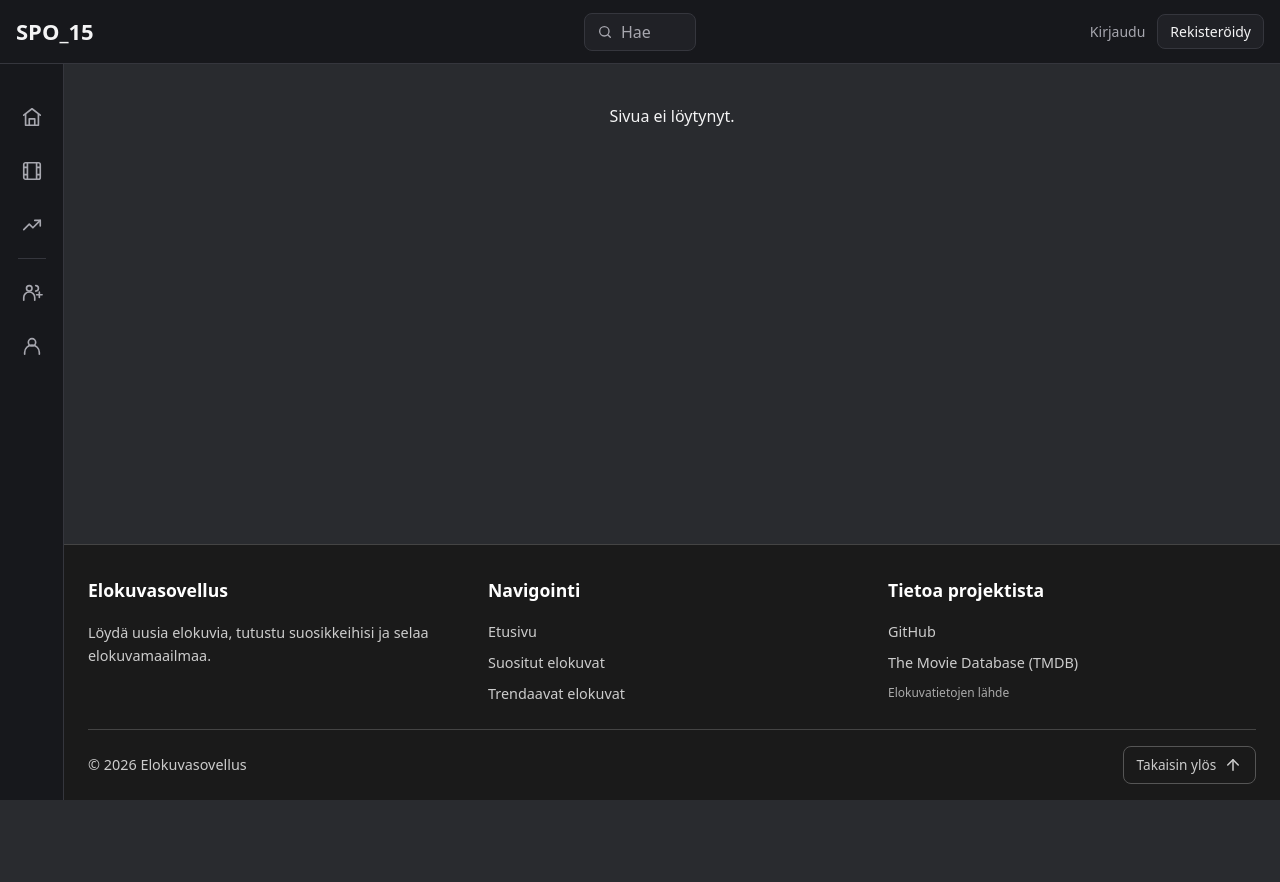
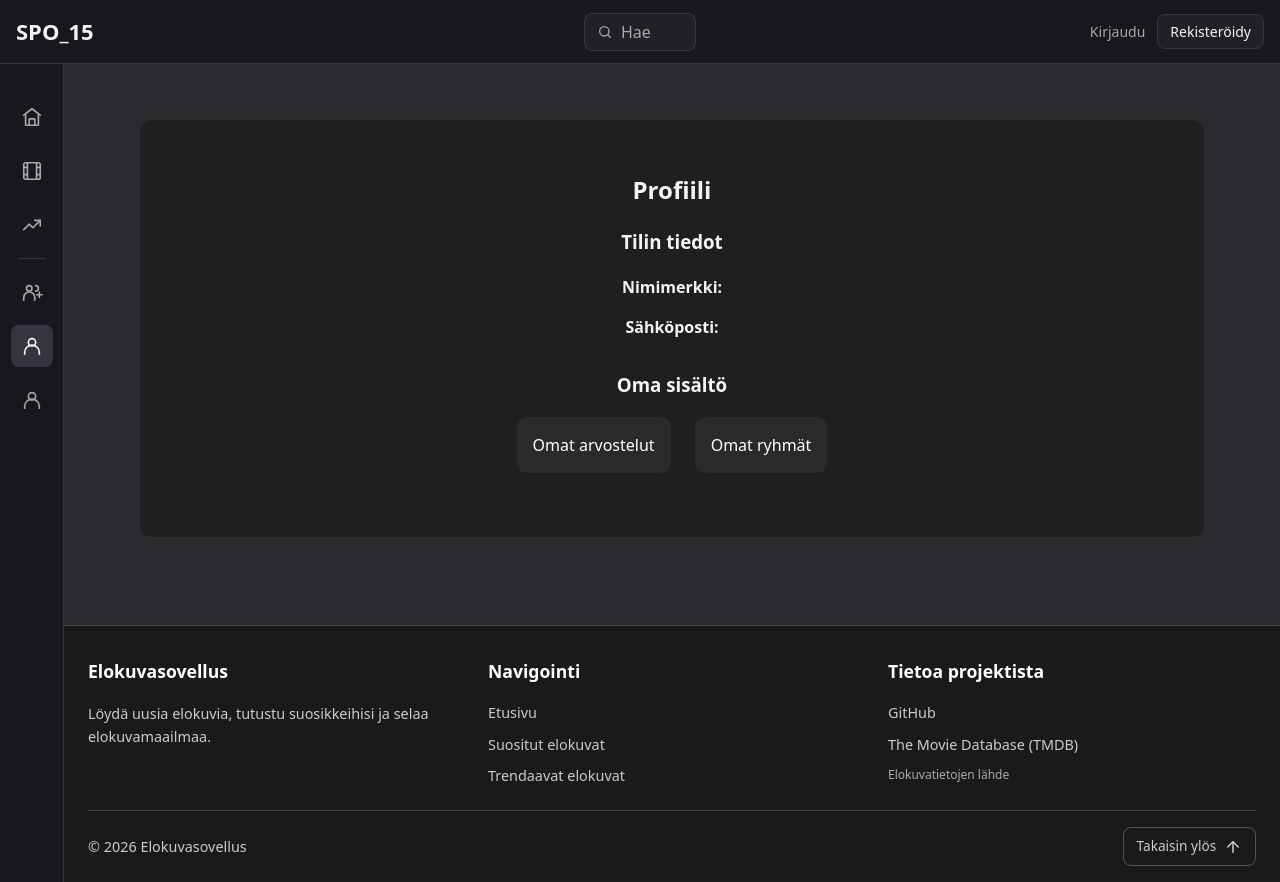
Before and after one commit to SPO15WebProject/SPO_15_Web_Project, a React (Vite) app: page /profile in a window 1280 px wide. Before the commit the page ends 800 px from the top, so only its background shows below. Built offline with nearby package versions, Linux system fonts and the light colour scheme.

Commit message:
Lisätty MyReviewsPage, Profilepage sekä app- ja sidebar-päivitykset.

```diff
--- a/src/App.jsx
+++ b/src/App.jsx
@@ -13,6 +13,8 @@ import SearchPage from './pages/Searchpage/Searchpage'
 import LoginPage from './pages/Loginpage/LoginPage'
 import RegisterPage from './pages/RegisterPage/RegisterPage'
 import AccountPage from './pages/Accountpage/AccountPage'
+import ProfilePage from './pages/Profilepage/ProfilePage'
+import MyReviewsPage from './pages/MyReviewspage/MyReviewsPage'
 import CreateGroupPage from './pages/GroupPage/CreateGroupPage'
 
 function App() {
@@ -34,6 +36,8 @@ function App() {
               <Route path="/login" element={<LoginPage />} />
               <Route path="/register" element={<RegisterPage />} />
               <Route path="/account" element={<AccountPage />} />
+              <Route path="/profile" element={<ProfilePage />} />
+              <Route path="/profile/reviews" element={<MyReviewsPage />} />
               <Route path="/groups/new" element={<CreateGroupPage />} />
               <Route path="*" element={<p>Sivua ei löytynyt.</p>} />
             </Routes>
--- a/src/components/Sidebar/Sidebar.jsx
+++ b/src/components/Sidebar/Sidebar.jsx
@@ -24,6 +24,13 @@ function Sidebar() {
           <Icon name="group" />
         </NavLink>
 
+        <NavLink to="/profile"
+        className="sidebar-link"
+        title="Profiili"
+        >
+          <Icon name="user" />
+        </NavLink>
+
         <NavLink to="/account" className="sidebar-link" title="Oma tili" aria-label="Oma tili">
           <Icon name="user" />
         </NavLink>
--- /dev/null
+++ b/src/pages/MyReviewspage/MyReviewsPage.css
@@ -0,0 +1,99 @@
+/* Sivun asettelu profiilinäkymän tapaan */
+.my-reviews-page {
+  min-height: calc(100vh - 60px);
+  padding: 2rem 1.5rem;
+  display: flex;
+  justify-content: center;
+  align-items: flex-start;
+}
+
+/* Tumma kortti, joka sopii profiilikortin rinnalle */
+.my-reviews-card {
+  width: 100%;
+  max-width: 780px;
+  padding: 2rem;
+  border-radius: 10px;
+  background-color: #1c1c1c;
+  border: 1px solid rgba(255, 255, 255, 0.08);
+  color: #f3f4f6;
+}
+
+.my-reviews-card h2 {
+  margin-top: 0;
+  margin-bottom: 1.5rem;
+  text-align: center;
+  font-size: 1.6rem;
+  font-weight: 700;
+}
+
+/* Virheilmoitus */
+.my-reviews-error {
+  color: #f87171;
+  text-align: center;
+  margin-bottom: 1rem;
+}
+
+/* Arvostelulistaus */
+.my-reviews-list {
+  display: flex;
+  flex-direction: column;
+  gap: 0.9rem;
+}
+
+/* Yksittäinen arvostelurivi/kortti */
+.my-review-item {
+  padding: 1rem 1.25rem;
+  border-radius: 8px;
+  background-color: #262626;
+  border: 1px solid rgba(255, 255, 255, 0.08);
+}
+
+/* Ylärivi: elokuva + päivämäärä vasemmalla, tähtiarvosana oikealla */
+.my-review-header {
+  display: flex;
+  justify-content: space-between;
+  align-items: flex-start;
+  gap: 1rem;
+}
+
+.my-review-header h3 {
+  margin: 0;
+  font-size: 1.05rem;
+  font-weight: 600;
+}
+
+.my-review-header h3 a {
+  color: #f3f4f6;
+  text-decoration: none;
+}
+
+.my-review-header h3 a:hover {
+  text-decoration: underline;
+}
+
+/* Päivämäärä otsikon alla */
+.my-review-date {
+  display: block;
+  margin-top: 0.25rem;
+  font-size: 0.85rem;
+  color: #a1a1aa;
+}
+
+/* Arvosanamerkki */
+.my-review-stars {
+  padding: 0.3rem 0.7rem;
+  border-radius: 6px;
+  background-color: #323232;
+  border: 1px solid rgba(255, 255, 255, 0.1);
+  font-size: 0.95rem;
+  font-weight: 600;
+  white-space: nowrap;
+}
+
+/* Arvostelun teksti */
+.my-review-text {
+  margin: 0.75rem 0 0;
+  line-height: 1.5;
+  color: #e4e4e7;
+  white-space: pre-line;
+}
--- /dev/null
+++ b/src/pages/MyReviewspage/MyReviewsPage.jsx
@@ -0,0 +1,117 @@
+import { useEffect, useState } from "react";
+import { Link } from "react-router-dom";
+import { useAuth } from "../context/AuthContext";
+import "./MyReviewsPage.css";
+
+// Muotoillaan päivämäärä suomalaiseen muotoon
+function formatDate(dateValue) {
+  if (!dateValue) return "";
+  const date = new Date(dateValue);
+  if (Number.isNaN(date.getTime())) return "";
+  return date.toLocaleDateString("fi-FI");
+}
+
+function MyReviewsPage() {
+  // Haetaan kirjautunut käyttäjä (user.userid) ja auth-lataustila AuthContextista
+  const { user, loading: authLoading } = useAuth();
+  const userId = user?.userid ?? null;
+
+  const [reviews, setReviews] = useState([]);
+  const [loading, setLoading] = useState(true);
+  const [error, setError] = useState("");
+
+  // Haetaan käyttäjän arvostelut
+  useEffect(() => {
+    const fetchMyReviews = async () => {
+      // Odotetaan, että AuthContext on tarkistanut kirjautumistilan
+      if (authLoading) {
+        return;
+      }
+
+      // Jos käyttäjä ei ole kirjautunut, tyhjennetään lista eikä tehdä pyyntöä
+      if (!userId) {
+        setReviews([]);
+        setError("");
+        setLoading(false);
+        return;
+      }
+
+      setLoading(true);
+      setError("");
+
+      // credentials: "include" lähettää JWT-evästeen mukana backendille
+      try {
+        const response = await fetch(`/api/db/GetReviewsByUser/${userId}`, {
+          credentials: "include",
+        });
+        const data = await response.json();
+
+        if (!response.ok) {
+          throw new Error(data.error || "Arvostelujen haku epäonnistui.");
+        }
+
+        // Tallennetaan haetut arvostelut tilaan
+        setReviews(Array.isArray(data) ? data : []);
+      } catch (err) {
+        setError(err.message || "Virhe arvostelujen haussa.");
+      } finally {
+        setLoading(false);
+      }
+    };
+
+    fetchMyReviews();
+  }, [userId, authLoading]);
+
+  const isPageLoading = authLoading || loading;
+
+  return (
+    <div className="my-reviews-page">
+      <div className="my-reviews-card">
+        <h2>Omat arvostelut</h2>
+
+        {/* Näytetään virheviesti, jos sellainen on */}
+        {error && <p className="my-reviews-error">{error}</p>}
+
+        {/* Näytetään eri tilat selkeästi: lataus -> kirjautumaton -> tyhjä -> arvostelut */}
+        {isPageLoading ? (
+          <p>Ladataan arvosteluja...</p>
+        ) : !user ? (
+          <p>
+            <Link to="/Login">Kirjaudu sisään nähdäksesi omat arvostelusi.</Link>
+          </p>
+        ) : reviews.length === 0 ? (
+          <p>Et ole vielä kirjoittanut arvosteluja.</p>
+        ) : (
+          <div className="my-reviews-list">
+            {reviews.map((review) => {
+              // Tuetut kenttänimet sekä camelCase- että lowercase-muodossa
+              const movieId = review.movieId ?? review.movieid;
+              const created = review.createdAt ?? review.createdat;
+              const dateText = formatDate(created);
+
+              return (
+                <div key={review.id} className="my-review-item">
+                  <div className="my-review-header">
+                    <div>
+                      <h3>
+                        <Link to={`/movies/${movieId}`}>Elokuva #{movieId}</Link>
+                      </h3>
+                      {dateText && <span className="my-review-date">{dateText}</span>}
+                    </div>
+                    <span className="my-review-stars">{review.stars} / 10</span>
+                  </div>
+
+                  <p className="my-review-text">
+                    {review.text || "Ei arvostelutekstiä."}
+                  </p>
+                </div>
+              );
+            })}
+          </div>
+        )}
+      </div>
+    </div>
+  );
+}
+
+export default MyReviewsPage;
--- /dev/null
+++ b/src/pages/Profilepage/ProfilePage.css
@@ -0,0 +1,58 @@
+.profile-page {
+    display: flex;
+    justify-content: center;
+    padding: 2rem;
+}
+
+.profile-card {
+    width: 100%;
+    max-width: 1000px;
+    background-color: #1f1f1f;
+    padding: 2rem;
+    border-radius: 12px;
+}
+
+.profile-card h1 {
+    margin-bottom: 2rem;
+}
+
+.profile-section {
+    margin-bottom: 2rem;
+}
+
+.profile-section h2 {
+    margin-bottom: 1rem;
+}
+
+.profile-info p {
+    margin-bottom: 0.75rem;
+}
+
+.review-card {
+    padding: 1rem;
+    border: 1px solid #333;
+    border-radius: 8px;
+    margin-bottom: 1rem;
+}
+
+.profile-actions {
+    display: flex;
+    justify-content: center;
+    gap: 1.5rem;
+    margin-top: 1rem;
+}
+
+.profile-action-btn {
+    padding: 1rem;
+    border: none;
+    border-radius: 10px;
+    background-color: #2a2a2a;
+    color: white;
+    cursor: pointer;
+    font-size: 1rem;
+    transition: 0.2s;
+}
+
+.profile-action-btn:hover {
+    background-color: #3a3a3a;
+}
--- /dev/null
+++ b/src/pages/Profilepage/ProfilePage.jsx
@@ -0,0 +1,55 @@
+import { useNavigate } from "react-router-dom";
+import "./ProfilePage.css";
+
+function ProfilePage() {
+    const user = JSON.parse(localStorage.getItem("user"));
+    const navigate = useNavigate();
+
+    return (
+        <div className="profile-page">
+            <div className="profile-card">
+
+                <h2>Profiili</h2>
+
+                <section className="profile-section">
+                    <h3>Tilin tiedot</h3>
+
+                    <div className="profile-info">
+                        <p>
+                            <strong>Nimimerkki:</strong>{" "}
+                            {user?.nickname}
+                        </p>
+
+                        <p>
+                            <strong>Sähköposti:</strong>{" "}
+                            {user?.email}
+                        </p>
+                    </div>
+                </section>
+
+                <section className="profile-section">
+                    <h3>Oma sisältö</h3>
+
+                    <div className="profile-actions">
+                        <button
+                            className="profile-action-btn"
+                            onClick={() => navigate("/profile/reviews")}
+                        >
+                            Omat arvostelut
+                        </button>
+
+                        <button
+                            className="profile-action-btn"
+                            onClick={() => navigate("/profile/groups")}
+                        >
+                            Omat ryhmät
+                        </button>
+                    </div>
+                </section>
+
+            </div>
+        </div>
+    );
+}
+
+export default ProfilePage;
```
